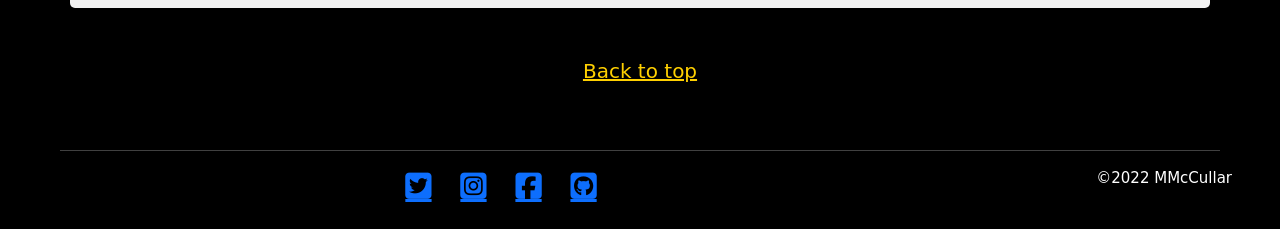
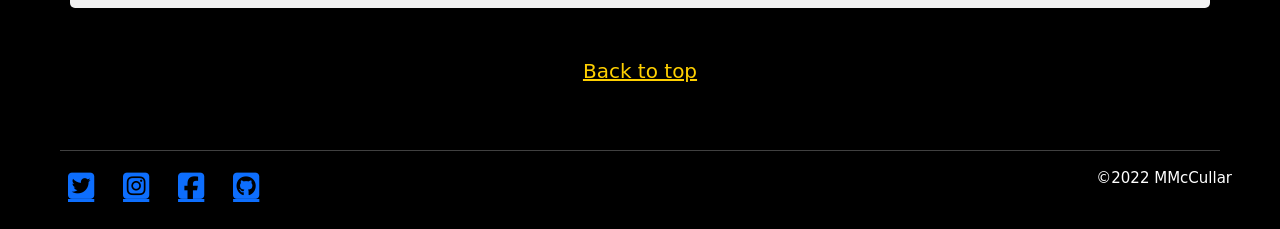
Before and after one commit to MMcCullar/MMcCullar, a plain HTML site: page index.html in a window 1280 px wide. Shown: the part 3613-3842 px from the top of the page. Drawn offline with nearby package versions, Linux system fonts and the light colour scheme; a web font is replaced by a local one.

Commit message:
footer text-start

```diff
--- a/index.html
+++ b/index.html
@@ -137,7 +137,7 @@
   <hr>
 </div>
 <div class="row">
-    <div class="col-9 p-2 align-center fontawesome">
+    <div class="col-9 p-2 text-start fontawesome">
       <a href="https://twitter.com" class="fa-brands fa-twitter-square fa-2xl ps-4" target="_blank"></a>
       <a href="https://www.instagram.com" class="fa-brands fa-instagram-square fa-2xl ps-4" target="_blank"></a>
       <a href="https://www.facebook.com" class="fa-brands fa-facebook-square fa-2xl ps-4"target="_blank"></a>
```
